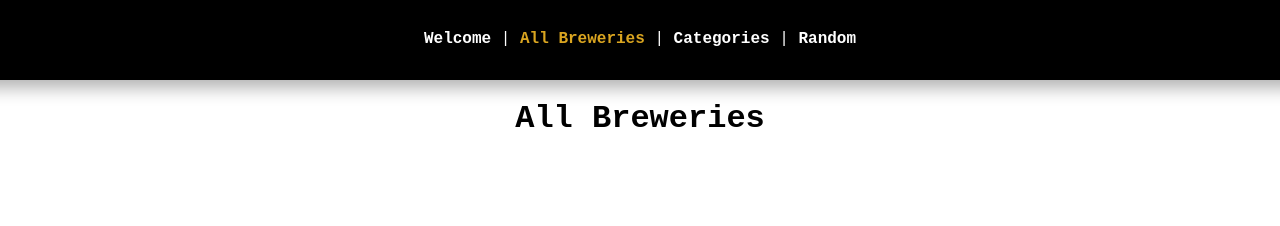
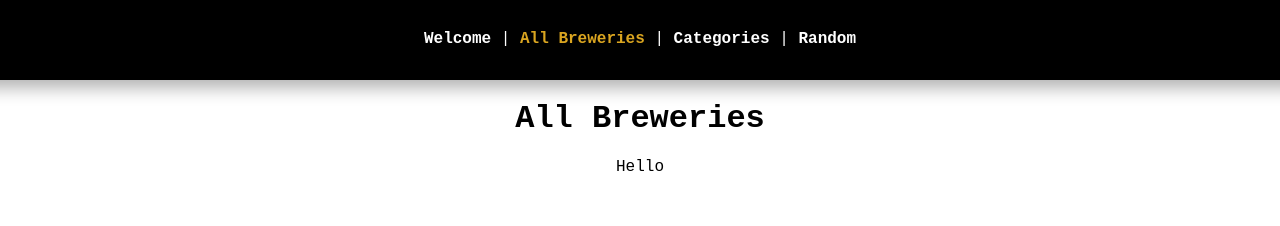
Before and after one commit to singhp1992/brewery, a Vue app: page /#/home in a window 1280 px wide. Shown: the top 226 px of the page. Built offline with nearby package versions, Linux system fonts and the light colour scheme.

Commit message:
structuring data set on home page

```diff
--- a/public/index.html
+++ b/public/index.html
@@ -5,7 +5,7 @@
     <meta http-equiv="X-UA-Compatible" content="IE=edge">
     <meta name="viewport" content="width=device-width,initial-scale=1.0">
     <link rel="icon" href="<%= BASE_URL %>beer.png">
-    <title>brewery</title>
+    <title>Brewery Library</title>
   </head>
   <body>
     <noscript>
--- a/src/views/Home.vue
+++ b/src/views/Home.vue
@@ -1,14 +1,117 @@
 <template>
-  <div class="home">
+  <div class="home" id="demo">
     <h1> All Breweries </h1>
+    <p> {{ greeting }}</p>
   </div>
 </template>
 
 <script>
 
 export default {
-  name: 'Home'
+  data() {
+    return {
+      greeting: 'Hello'
+    }
+  },
+  components: {
+    name: 'Home'
+  }
 }
+
+// const brewery = [
+//     {
+//         title: 'Free State Brewery',
+//         type: 'Micro',
+//         address: '1234 Happy Street',
+//         city: 'Springfield',
+//         state: 'Kansas',
+//         phone: '01234567',
+//         website_url: 'http://www.beer.com',
+//         showDetail: false,
+//     },
+//     {
+//         title: 'Avondale Brewing Co',
+//         type: 'Planning',
+//         address: '1234 Happy Street',
+//         city: 'Springfield',
+//         state: 'Missouri',
+//         phone: '01234567',
+//         website_url: 'http://www.beer.com',
+//         showDetail: false,
+//     },
+//     {
+//         title: 'DogFish',
+//         type: 'Regional',
+//         address: '1234 Happy Street',
+//         city: 'Springfield',
+//         state: 'Oklahoma',
+//         phone: '01234567',
+//         website_url: 'http://www.beer.com',
+//         showDetail: false
+//     },
+//     {
+//         title: 'Coors',
+//         type: 'Micro',
+//         address: '1234 Happy Street',
+//         city: 'Springfield',
+//         state: 'Texas',
+//         phone: '01234567',
+//         website_url: 'http://www.beer.com',
+//         showDetail: false,
+//     },
+//     {
+//         title: 'Heineken',
+//         type: 'Planning',
+//         address: '1234 Happy Street',
+//         city: 'Springfield',
+//         state: 'California',
+//         phone: '01234567',
+//         website_url: 'http://www.beer.com',
+//         showDetail: false,
+//     }
+// ]
+
+// new Vue({
+//   el: '#demo',
+//   data: {
+//     message: '',
+//     validation: {
+//       valid: false
+//     }
+//   }
+// })
+
+// const app = new Vue(
+//     {
+//         el: '#brewery-list',
+//         data: {
+//             title: 'Brewery Library',
+//             breweryList: brewery,
+//             state: '',
+//         },
+//         methods: {
+//             toggleDetails: function (brewery) {
+//                 brewery.showDetail = !brewery.showDetail
+
+//             },
+//             filterList: function () {
+//                 this.state = event.target.value;
+//             }
+//         },
+//         computed: {
+//             uniqueItemsList: function () {
+//                 const states = [];
+//                 this.breweryList.forEach((item) => {
+//                     if (!states.includes(item.state)) {
+//                         states.push(item.state);
+//                     }
+//                 });
+//                 return states;
+//             }
+//         }
+//     },
+// );
+
 </script>
 
 <style>
```
